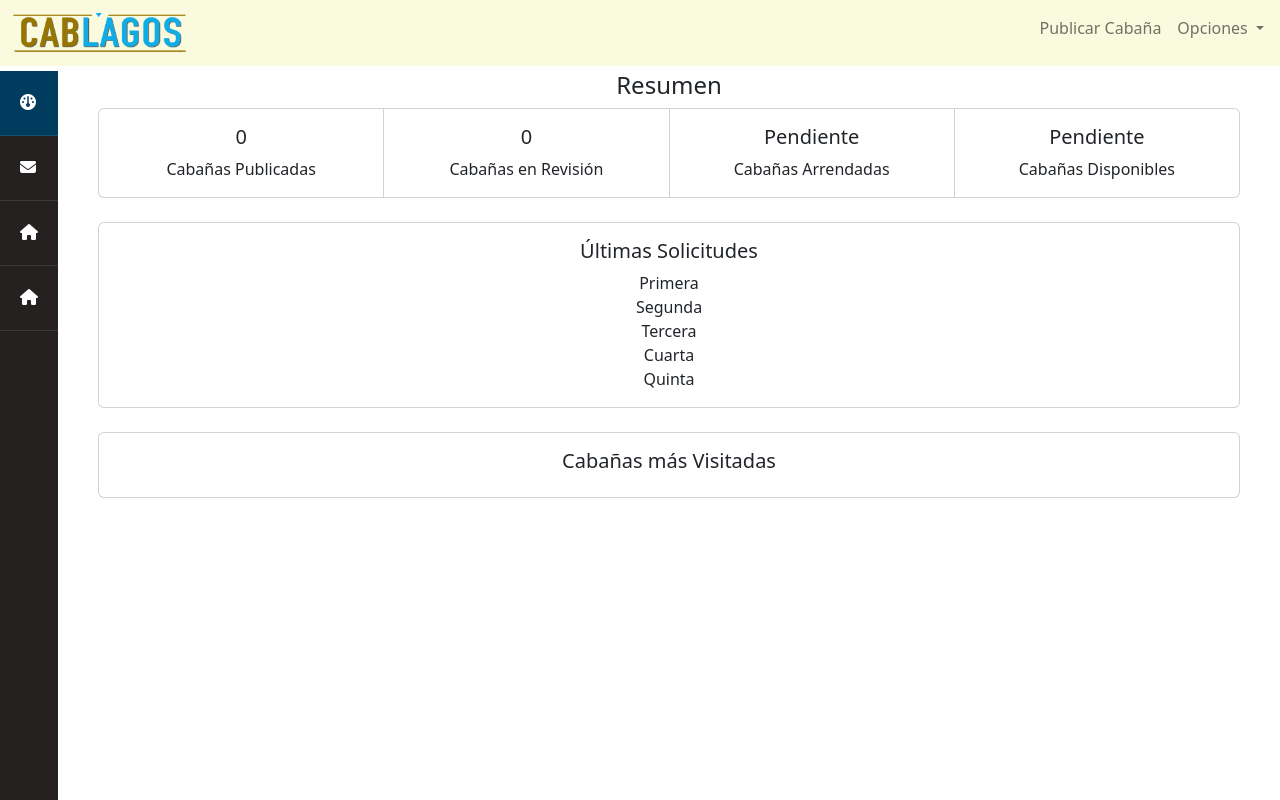
After one commit to Rodrigotc/web_caba-as, a PHP site: page /Dashboard.php in a window 1280 px wide. The commit adds this page. Run offline with PHP 8.4, Linux system fonts and the light colour scheme; the visitor is signed in with stand-in values (Sample User, id 1); data that the repository does not hold is empty; some libraries are stand-ins or nearby versions.

Commit message:
Actualización_Dashboard

```diff
--- /dev/null
+++ b/CSS/Dashboard.css
@@ -0,0 +1,101 @@
+header {
+    position: sticky;
+    top: 0;
+    z-index: 1;
+}
+
+.barra-lateral {
+    background: #252121;
+    color: #fff;
+    min-width: 250px;
+    min-height: 100vh;
+    padding-right: 0000px !important;
+    padding-left: 0000px !important;
+    position: fixed;
+}
+
+.barra-lateral a {
+    color: #fff;
+}
+
+/*Estilos Menu*/
+.barra-lateral .menu a {
+    display: block;
+    padding: 20px;
+    font-family: Roboto, sans-serif;
+    font-weight: 500;
+    border-bottom: 1px solid rgba(255, 255, 255, 0.1);
+}
+
+.barra-lateral .menu a:hover {
+    background-color: #003c5d;
+    text-decoration: none;
+}
+
+.active {
+    background-color: #003c5d;
+}
+
+.barra-lateral .menu {
+    border-top: 5px #fff solid;
+}
+
+.barra-lateral .menu a i {
+    margin-right: 20px;
+}
+
+/*Main */
+.main {
+    padding-top: 5px;
+    margin-bottom: 6px;
+}
+
+.main .columna {
+    padding-left: 290px;
+    padding-right: 40px;
+}
+
+.img-fluid{
+    max-width: 200px;
+}
+
+/*MEDIAQUERYS*/
+
+@media screen and (max-width:1300px) {
+    .barra-lateral {
+        min-width: auto;
+    }
+
+    .barra-lateral .menu a span {
+        display: none;
+    }
+
+    .barra-lateral .menu a i {
+        margin: 0;
+    }
+
+    .barra {
+        min-width: auto;
+    }
+
+    .main .columna {
+        padding-left: 98px;
+        padding-right: 40px;
+    }
+}
+
+@media screen and (max-width:575px) {
+    .barra-lateral {
+        min-width: auto;
+    }
+
+    .barra-lateral .menu a {
+        display: inline-block;
+        border-bottom: none;
+    }
+
+    body {
+        font-size: 16px;
+        overflow: visible;
+    }
+}
--- a/Colecciones/NavBar.php
+++ b/Colecciones/NavBar.php
@@ -29,6 +29,8 @@
                   <?php
                   }
                   ?>
+                  <!--Dashboard-->
+                  <li><a class="dropdown-item" href="Dashboard.php">Dashboard</a></li>
                   <!--Cerrar Sesión-->
                   <li><a class="dropdown-item" href="Backend/CerrarSesion.php">Cerrar Sesión</a></li>
                 </ul>
--- /dev/null
+++ b/Dashboard.php
@@ -0,0 +1,138 @@
+<?php
+/////Inicializar SESSION y funciones/////
+include("Backend/FuncionesSesion.php");
+
+/////Verificar si hay una sesión iniciada//////
+include("Backend/VerificarSesionIniciada.php");
+
+/////Recuperar datos de Cabañas/////
+include("Backend\conection.php");
+$idPersona = $_SESSION['id'];
+$Cabanas = mysqli_fetch_assoc(mysqli_query($enlace, "SELECT * FROM nuevocabanasdb.cabana WHERE Persona_idPersona = '$idPersona'"));
+$CananasMasVistas = mysqli_query($enlace, "SELECT * FROM nuevocabanasdb.cabana WHERE Persona_idPersona = '$idPersona' AND Estado = '1' ORDER BY Visitas desc Limit 5");
+$cantCabanasPublicadas = mysqli_fetch_assoc(mysqli_query($enlace, "SELECT COUNT(*) FROM nuevocabanasdb.cabana WHERE Estado = '1';"));
+$cantCabanasPendientes = mysqli_fetch_assoc(mysqli_query($enlace, "SELECT COUNT(*) FROM nuevocabanasdb.cabana WHERE Estado = '0';"));
+mysqli_close($enlace);
+?>
+
+<!DOCTYPE html>
+<html lang="es">
+
+<head>
+  <meta charset="UTF-8">
+  <meta http-equiv="X-UA-Compatible" content="IE=edge">
+  <link rel="stylesheet" href="CSS/Dashboard.css">
+  <meta name="viewport" content="width=device-width, initial-scale=1.0">
+  <link href="https://cdn.jsdelivr.net/npm/bootstrap@5.2.0-beta1/dist/css/bootstrap.min.css" rel="stylesheet" integrity="sha384-0evHe/X+R7YkIZDRvuzKMRqM+OrBnVFBL6DOitfPri4tjfHxaWutUpFmBp4vmVor" crossorigin="anonymous">
+  <!--Title e ícono-->
+  <link rel="shortcut icon" href="Imagenes/Marcador.png">
+  <title>Dashboard</title>
+</head>
+
+<body>
+  <!-- NavBar -->
+  <header>
+    <?php
+    include("Colecciones/NavBar.php");
+    ?>
+  </header>
+
+  <!-- Barra lateral -->
+  <div class="container-fluid">
+    <div class="row">
+      <div class="barra-lateral col-12 col-sm-auto">
+        <nav class="menu d-flex d-sm-block justify-content-center flex-wrap">
+          <a class="active" href="Dashboard.php"><i class="fa-solid fa-gauge"></i><span>Resumen</span></a>
+          <a href="DashboardSolicitudes.php"><i class="fa-solid fa-envelope"></i><span>Solicitudes</span></a>
+          <a href="#"><i class="fas fa-home"></i><span>Inicio</span></a>
+          <a href="#"><i class="fas fa-home"></i><span>Inicio</span></a>
+        </nav>
+      </div>
+
+      <!-- Contenido -->
+      <main class="main col">
+        <div class="row justify-content-center align-content-center text-center">
+          <div class="columna cal-lg-6">
+            <h4>Resumen</h4>
+
+            <!-- Card contador cabañas -->
+            <div class="card-group">
+              <div class="card">
+                <div class="card-body">
+                  <h5 class="card-title"><?php echo ($cantCabanasPublicadas['COUNT(*)']) ?></h5>
+                  <p class="card-text">Cabañas Publicadas</p>
+                </div>
+              </div>
+              <div class="card">
+                <div class="card-body">
+                  <h5 class="card-title"><?php echo ($cantCabanasPendientes['COUNT(*)']) ?></h5>
+                  <p class="card-text">Cabañas en Revisión</p>
+                </div>
+              </div>
+              <div class="card">
+                <div class="card-body">
+                  <h5 class="card-title">Pendiente</h5>
+                  <p class="card-text">Cabañas Arrendadas</p>
+                </div>
+              </div>
+              <div class="card">
+                <div class="card-body">
+                  <h5 class="card-title">Pendiente</h5>
+                  <p class="card-text">Cabañas Disponibles</p>
+                </div>
+              </div>
+            </div><br>
+
+            <!-- Card Solicitudes -->
+            <div class="card-group">
+              <div class="card">
+                <div class="card-body">
+                  <h5 class="card-title">Últimas Solicitudes</h5>
+                  <p class="card-text">Primera<br>Segunda<br>Tercera<br>Cuarta<br>Quinta</p>
+                </div>
+              </div>
+            </div><br>
+
+            <!-- Card Cabañas más Visitadas -->
+            <div class="card-group">
+              <div class="card">
+                <div class="card-body">
+                  <h5 class="card-title">Cabañas más Visitadas</h5>
+                  <?php
+                  while ($cabana = mysqli_fetch_array($CananasMasVistas)) {
+                  ?>
+                    <ul class="list-group list-group-flush">
+                      <li class="list-group-item">
+                        <div class="row g-0">
+                          <div class="col-md-4">
+                            <img src=<?php echo "Fotos_Cabanas/" . $cabana["idCabana"] . ".jpg"; ?> class="img-fluid" alt="...">
+                          </div>
+                          <div class="col-md-8">
+                            <div class="card-body">
+                              <h5 class="card-title"><?php echo ($cabana['Titulo']) ?> </h5>
+                              <p class="card-text"><i class="fa-regular fa-eye"></i><?php echo (" " . $cabana['Visitas']) ?></p>
+                            </div>
+                          </div>
+                        </div>
+                      </li>
+                    </ul>
+                  <?php
+                  }
+                  ?>
+                </div>
+              </div>
+            </div>
+
+          </div>
+        </div>
+      </main>
+    </div>
+  </div>
+
+  <!--Fontawesome-->
+  <script src="https://kit.fontawesome.com/1e5f0e0661.js" crossorigin="anonymous"></script>
+  <!--Boostrap-->
+  <script src="https://cdn.jsdelivr.net/npm/bootstrap@5.2.0-beta1/dist/js/bootstrap.bundle.min.js" integrity="sha384-pprn3073KE6tl6bjs2QrFaJGz5/SUsLqktiwsUTF55Jfv3qYSDhgCecCxMW52nD2" crossorigin="anonymous"></script>
+</body>
+
+</html>
```
Also changed, not shown: DashboardSolicitudes.php (added, +68 -0 lines), Fotos_Cabanas/122.jpg, Fotos_Cabanas/123.jpg, Fotos_Cabanas/124.jpg (added), 1 other file.
